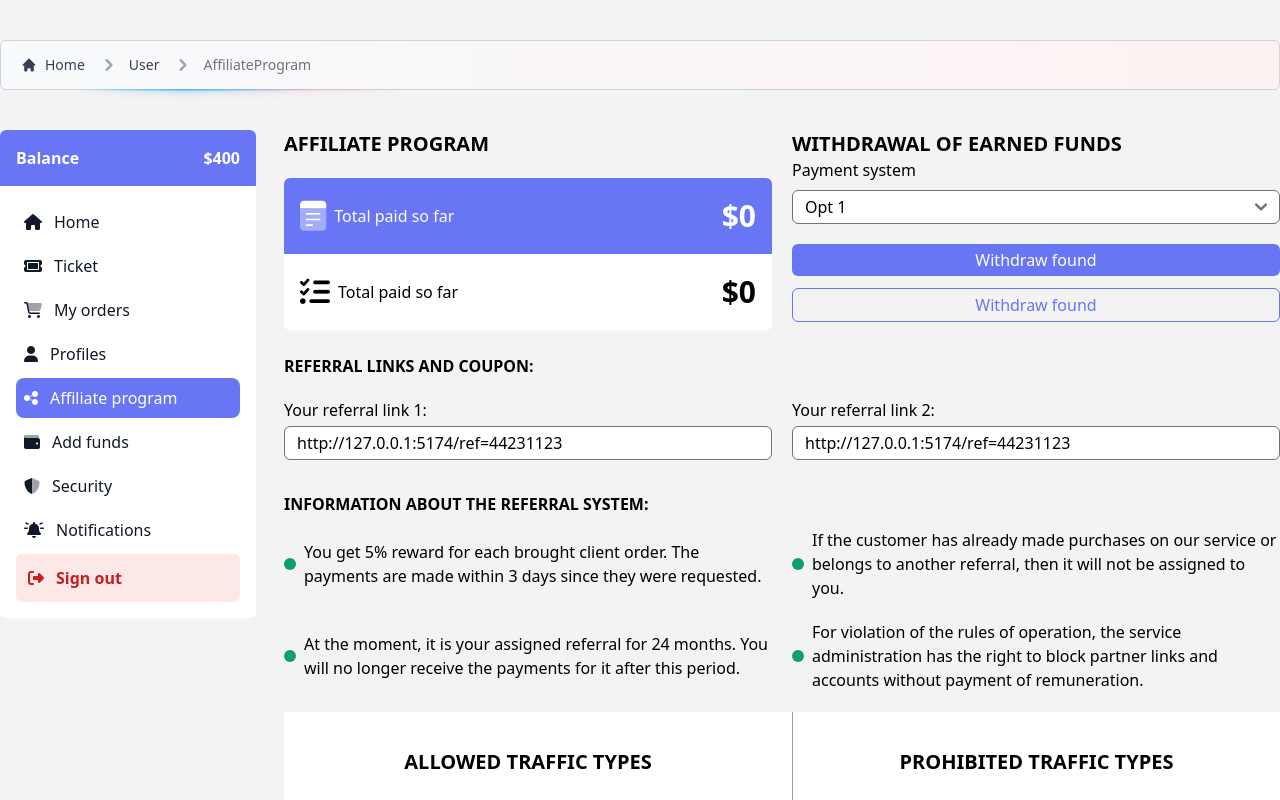
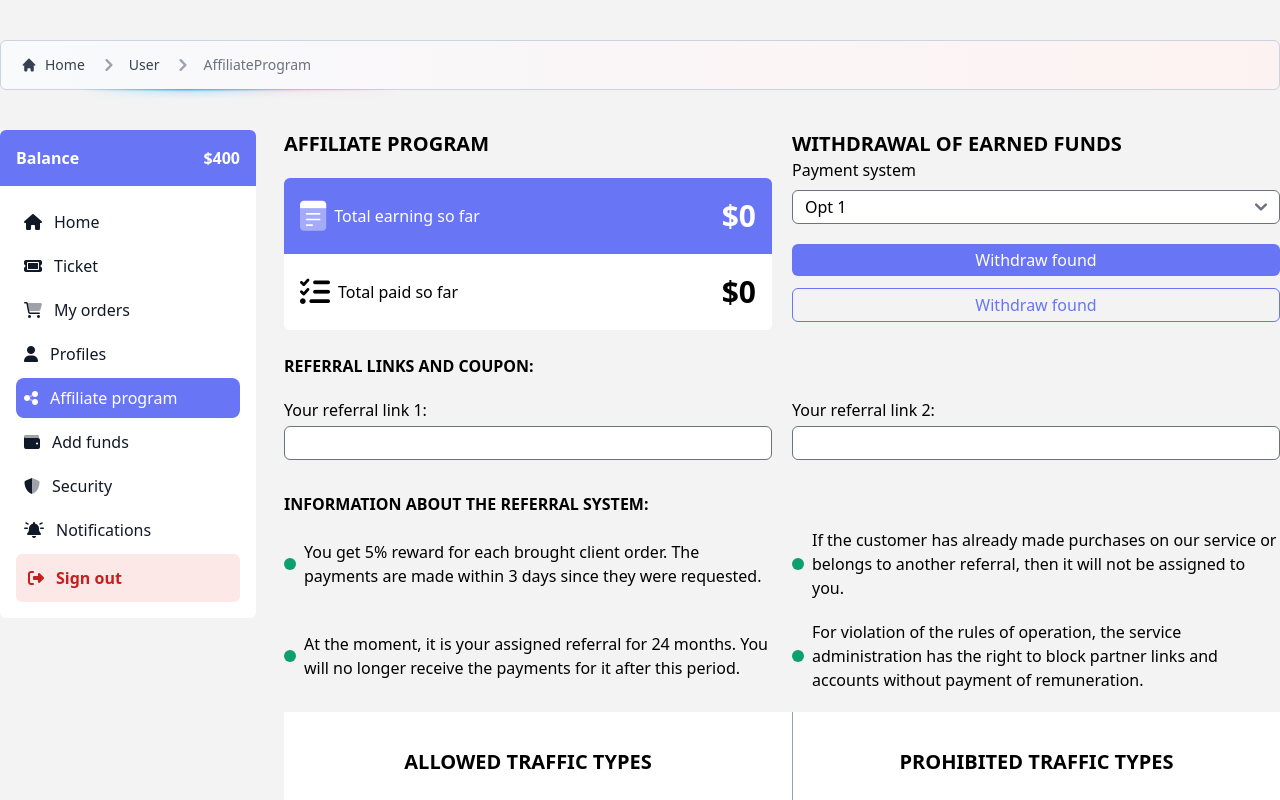
Before and after one commit to Skytimesoft/SocialMarketplaceFrontend, a Vue app: page /user/affiliate-program in a window 1280 px wide. Shown: the top 800 px of the page. Built offline with nearby package versions, Linux system fonts and the light colour scheme; no server answers; sample sign-in values are in the browser's storage.

Commit message:
Affiliate update

```diff
--- /dev/null
+++ b/src/composables/useAffiliate.js
@@ -0,0 +1,24 @@
+import axios from "axios";
+import { ref } from "vue";
+
+export default function useAffiliate() {
+    const earning = ref(0)
+
+    const getEarnings = () => {
+        axios.get('user/get-referral-earnings')
+            .then(res => res.data)
+            .then(result => {
+                if (Number(result)) {
+                    earning.value = +result;
+                }
+            })
+            .catch((err,xhr) => {
+                console.log(err);
+            })
+    }
+
+    return {
+        earning,
+        getEarnings
+    }
+}
--- a/src/views/user/AffiliateProgram.vue
+++ b/src/views/user/AffiliateProgram.vue
@@ -5,10 +5,10 @@
             <div class="bg-indigo-500 text-white px-4 py-5 mt-5 rounded-t-md flex items-center justify-between">
                 <div class="flex items-center gap-2">
                     <i class="text-3xl fa-duotone fa-memo-pad"></i>
-                    Total paid so far
+                    Total earning so far
                 </div>
                 <div class="text-3xl font-bold">
-                    $0
+                    ${{ earning }}
                 </div>
             </div>
             <div class="bg-white px-4 py-5 rounded-b-md flex items-center justify-between">
@@ -44,11 +44,11 @@
             <div class="grid grid-cols-1 md:grid-cols-2 gap-5">
                 <div class="mb-3 grid gap-1">
                     <p>Your referral link 1:</p>
-                    <input type="text" value="http://127.0.0.1:5174/ref=44231123" class="py-1 w-full rounded-md">
+                    <input type="text" :value="profileData.referral_one ? `${Helper.baseUrl}/ref=${profileData.referral_one}` : ''" class="py-1 w-full rounded-md">
                 </div>
                 <div class="mb-3 grid gap-1">
                     <p>Your referral link 2:</p>
-                    <input type="text" value="http://127.0.0.1:5174/ref=44231123" class="py-1 w-full rounded-md">
+                    <input type="text" :value="profileData.referral_two ? `${Helper.baseUrl}/ref=${profileData.referral_two}` : ''" class="py-1 w-full rounded-md">
                 </div>
             </div>
 
@@ -120,8 +120,30 @@
 </template>
 
 <script setup>
-import { ref } from 'vue'
+import Helper from '@/Helper';
+import axios from 'axios';
+import { onMounted, ref } from 'vue'
+import useAffiliate from '@/composables/useAffiliate'
+const { earning, getEarnings } = useAffiliate()
+const profileData = ref({})
 
+onMounted(()=> {
+    axios.get('user/profile')
+        .then(res => res.data)
+        .then(result => {
+            let { data } = result
+            if (data) {
+                profileData.value = data
+                // profileForm.value.name = data.name;
+                // profileForm.value.email = data.email;
+            }
+        })
+        .catch((err,xhr) => {
+            console.log(err);
+        })
 
+    getEarnings()
+
+})
 
 </script>
```
